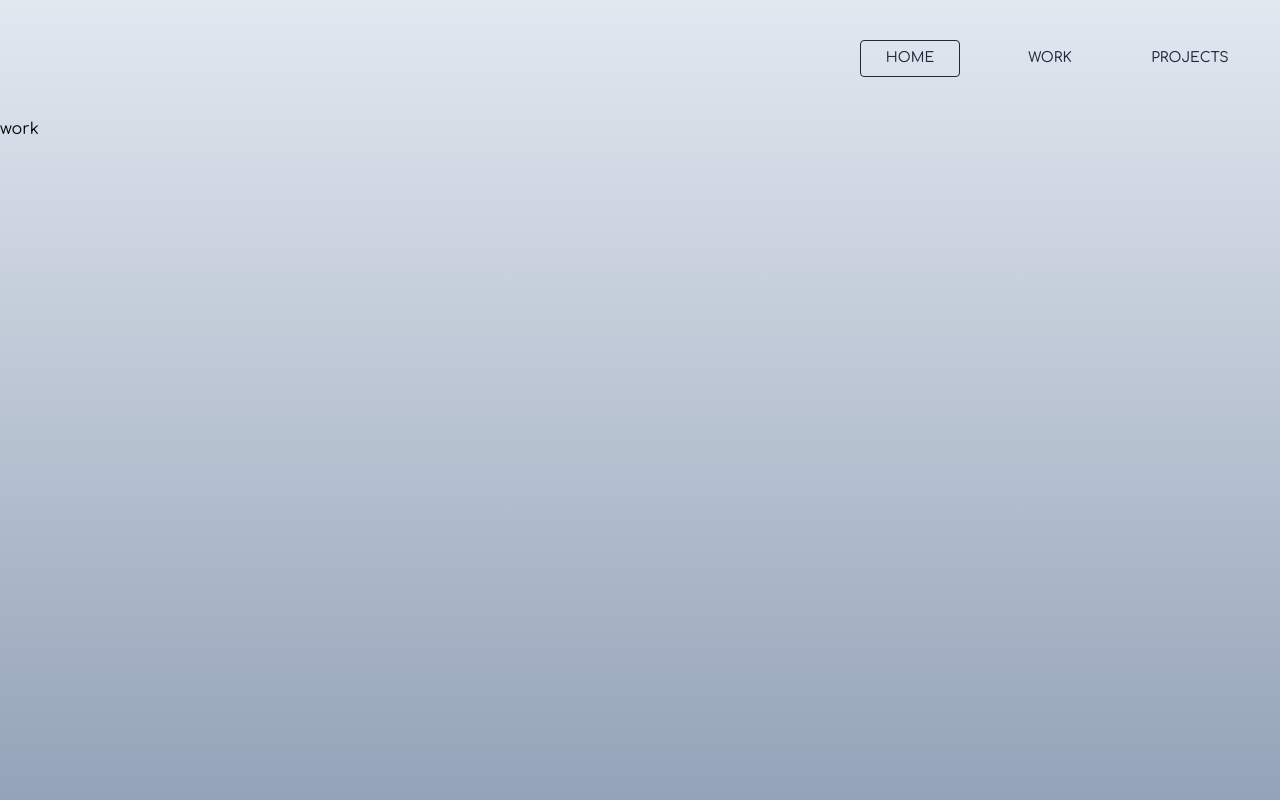
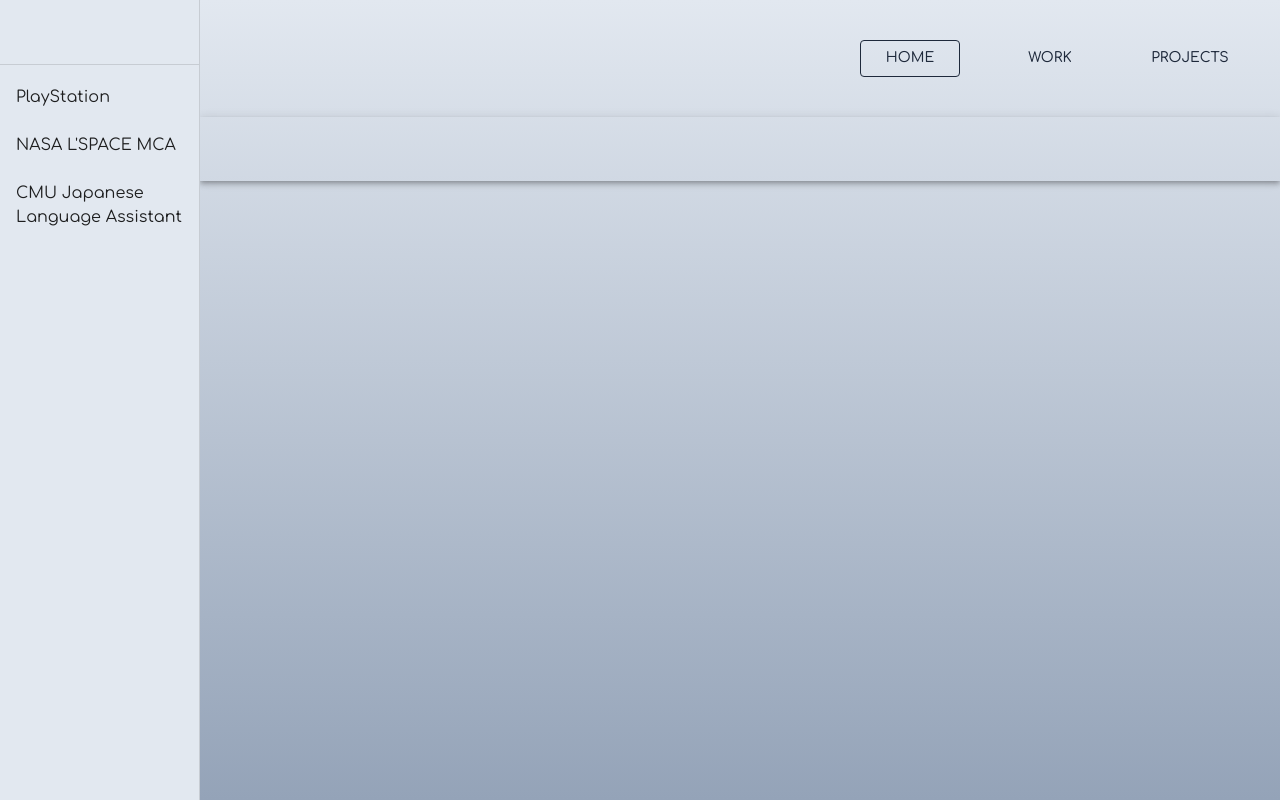
Before and after one commit to 20wildmanj/PersonalWebsite, a React (Create React App) app: page /work in a window 1280 px wide. Built offline with nearby package versions, Linux system fonts and the light colour scheme.

Commit message:
start building work page using drawer component

```diff
--- a/src/App.tsx
+++ b/src/App.tsx
@@ -22,7 +22,23 @@ const theme = createTheme({
       main: 'rgb(30 41 59)',
       contrastText: '#fff',
     },
+    secondary: {
+      main: '#fff',
+      contrastText: 'rgb(30 41 59)',
+    }
   },
+  components: {
+    MuiPaper: {
+      variants: [
+        {
+          props: {variant:'elevation'},
+          style: {
+            backgroundColor: '#e2e8f0'
+          },
+        },
+      ]
+    },
+  }
 });
  // bg-gradient-to-b from-slate-100 to-slate-400
 const App:React.FC<{}> = () => {
--- a/src/Work.tsx
+++ b/src/Work.tsx
@@ -1,7 +1,74 @@
+import { AppBar, Divider, Drawer, IconButton, List, ListItem, ListItemIcon, ListItemText, Toolbar } from '@mui/material';
 import React from 'react';
-
-export const Work:React.FC<{}> = () => (
-    <div>
-        work
+import MenuIcon from '@mui/icons-material/Menu';
+const drawerWidth = 200;
+const drawer = (
+    <div className="">
+        <Toolbar />
+        <Divider />
+        <List>
+            {['PlayStation', `NASA L'SPACE MCA`, 'CMU Japanese Language Assistant'].map((text, index) => (
+            <ListItem button key={text}>
+                <ListItemText primary={text} />
+            </ListItem>
+            ))}
+        </List>
     </div>
 );
+export const Work:React.FC<{}> = () => {
+    const [mobileOpen,setMobileOpen] = React.useState<boolean>(false);
+    return (
+        <div>
+
+            <div className="flex flex-row">
+                <AppBar
+                position="relative"
+                color="transparent"
+                sx={{
+                    width: { sm: `calc(100% - ${drawerWidth}px)` },
+                    ml: { sm: `${drawerWidth}px` },
+                }}
+                >
+                    <Toolbar variant="regular">
+                        <IconButton
+                        sx={{
+                            display:{sm: 'none'}
+                        }}
+                        onClick={() => setMobileOpen(!mobileOpen)}
+                        >
+                            <MenuIcon color="primary"/>
+                        </IconButton>
+                    </Toolbar>
+                </AppBar>
+            </div>
+            <Drawer
+            variant="temporary"
+            sx={{
+                display:{xs:'flex',sm: 'none'},
+                '& .MuiDrawer-paper': { boxSizing: 'border-box', width: drawerWidth },
+            }}
+            open={mobileOpen}
+            onClose={() => setMobileOpen(!mobileOpen)}
+            ModalProps={{
+                keepMounted: true, // Better open performance on mobile.
+            }}
+            >
+               {drawer}
+            </Drawer>
+            <Drawer
+            variant="permanent"
+            sx={{
+                display:{xs:'none',sm: 'flex'},
+                flexShrink: 0,
+                '& .MuiDrawer-paper': { boxSizing: 'border-box', width: drawerWidth },
+            }}
+            open
+            ModalProps={{
+                keepMounted: true, // Better open performance on mobile.
+            }}
+            >
+               {drawer}
+            </Drawer>
+        </div>
+    );
+};
```
